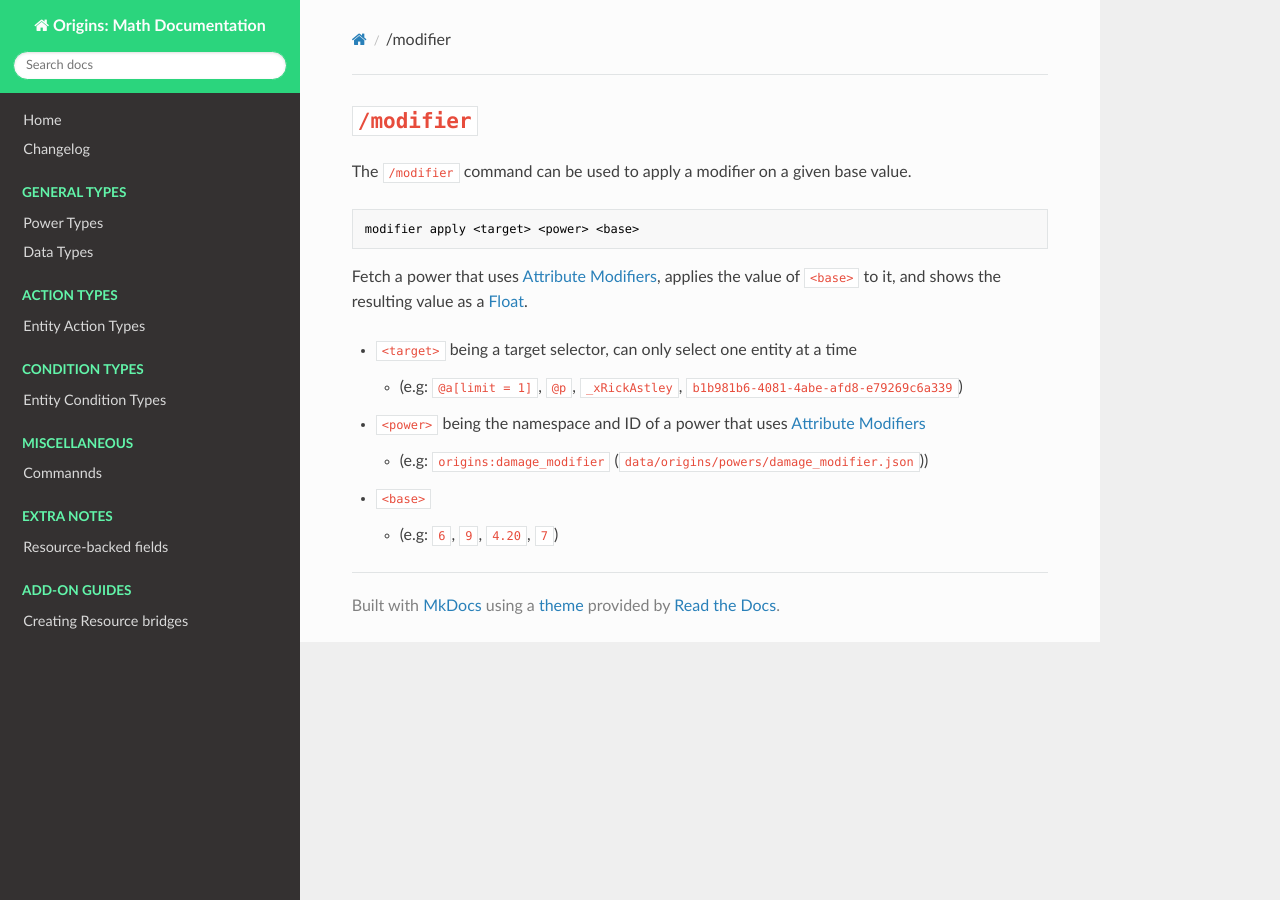
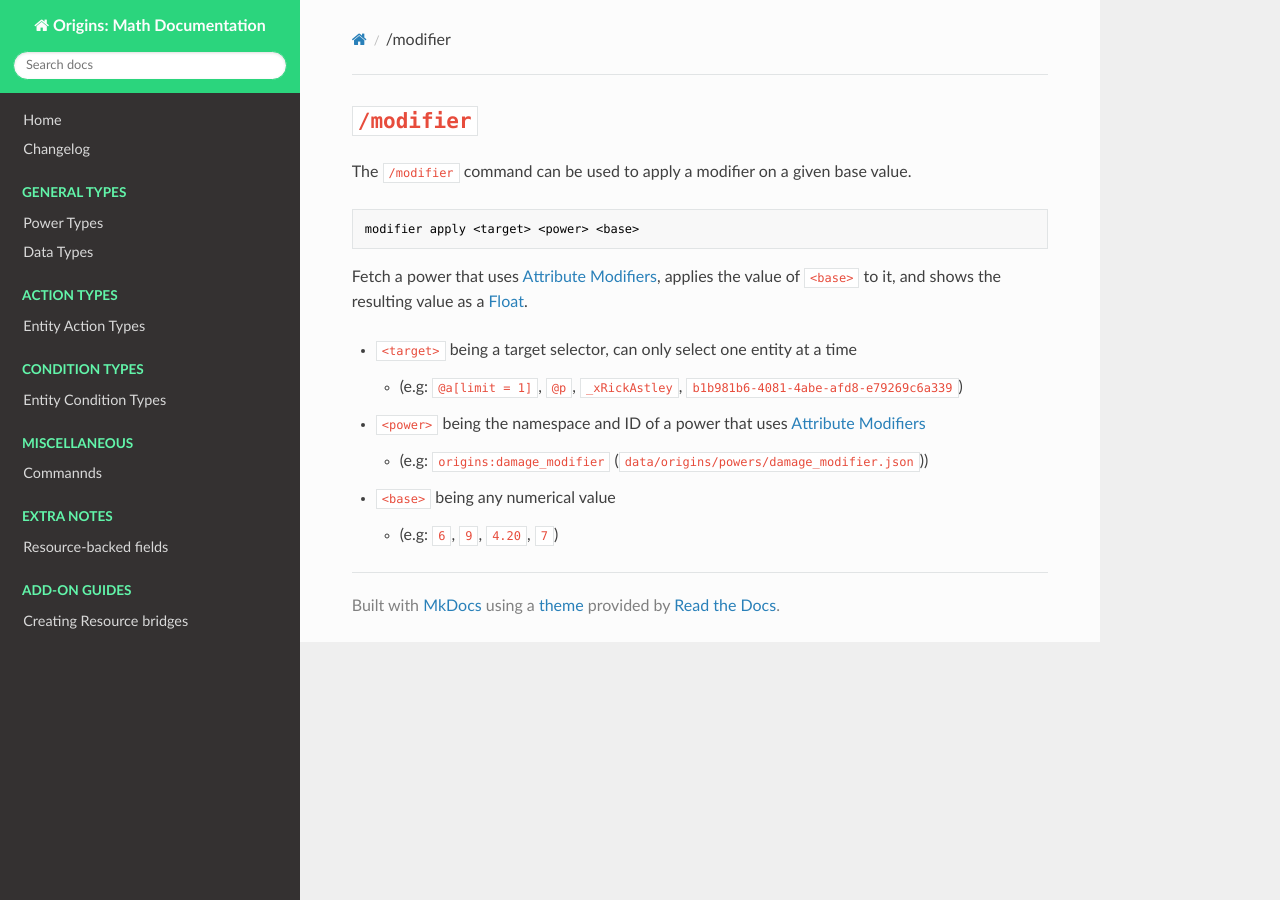
Before and after one commit to xrickastley/origins-math-docs, an MkDocs documentation site: the page built from docs/misc/commands/modifier.md, in a window 1280 px wide. Built offline with MkDocs 1.6.1, drawn with Linux system fonts in a browser that asks for light colours; nearby versions of some CDN libraries.

Commit message:
Added a description for the `base` argument.

```diff
--- a/docs/misc/commands/modifier.md
+++ b/docs/misc/commands/modifier.md
@@ -12,5 +12,5 @@ Fetch a power that uses [Attribute Modifiers](https://origins.readthedocs.io/en/
 	* (e.g: `@a[limit = 1]`, `@p`, `_xRickAstley`, `b1b981b6-4081-4abe-afd8-e79269c6a339`)
 * `<power>` being the namespace and ID of a power that uses [Attribute Modifiers](https://origins.readthedocs.io/en/latest/types/data_types/attribute_modifier/#attribute_modifier)
 	* (e.g: `origins:damage_modifier` (`data/origins/powers/damage_modifier.json`))
-* `<base>`
+* `<base>` being any numerical value
 	* (e.g: `6`, `9`, `4.20`, `7`)
```
